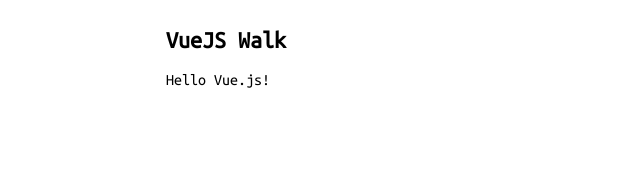
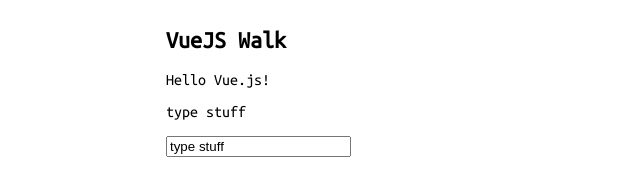
Before and after one commit to mktimes5/VueJsWalk, a plain HTML site: page index.html in a window 1280 px wide. Shown: the whole page, without its empty margins (0-640 px from the left). Drawn offline with nearby package versions, Linux system fonts and the light colour scheme.

Commit message:
made a textbox

```diff
--- a/index.html
+++ b/index.html
@@ -23,6 +23,17 @@
     	</mid>
     </section>
 
+    <section>
+  		<div class="mid">
+
+    		<div id="binder">
+    			<p> {{ binderText }} </p>
+    			<input v-model="binderText">
+    		</div>
+
+    	</mid>
+    </section>
+
 
     <script src="https://npmcdn.com/vue/dist/vue.js"></script>
     <script src="scripts/vueWalk.js"></script>
--- a/scripts/vueWalk.js
+++ b/scripts/vueWalk.js
@@ -4,3 +4,10 @@
 		message: 'Hello Vue.js!'
 	}
 })
+
+new Vue ({
+	el: '#binder',
+	data: {
+		binderText: 'type stuff'
+	}
+})
```
